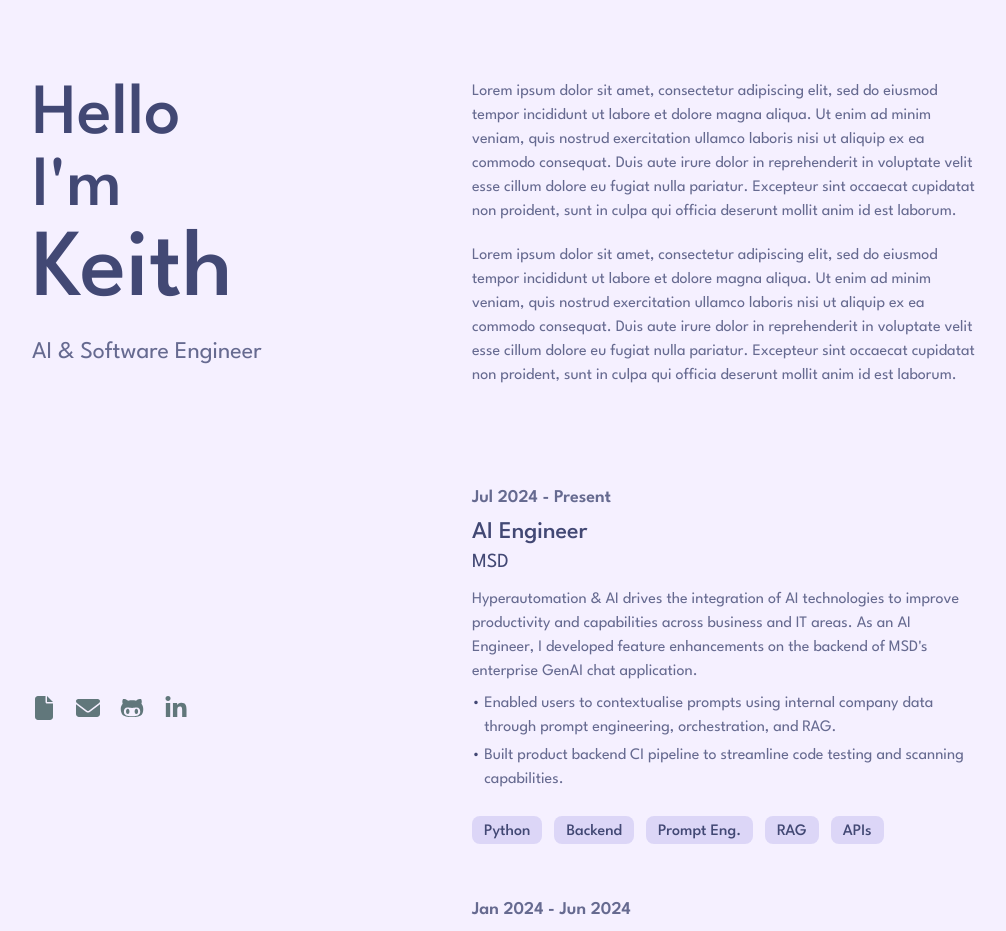
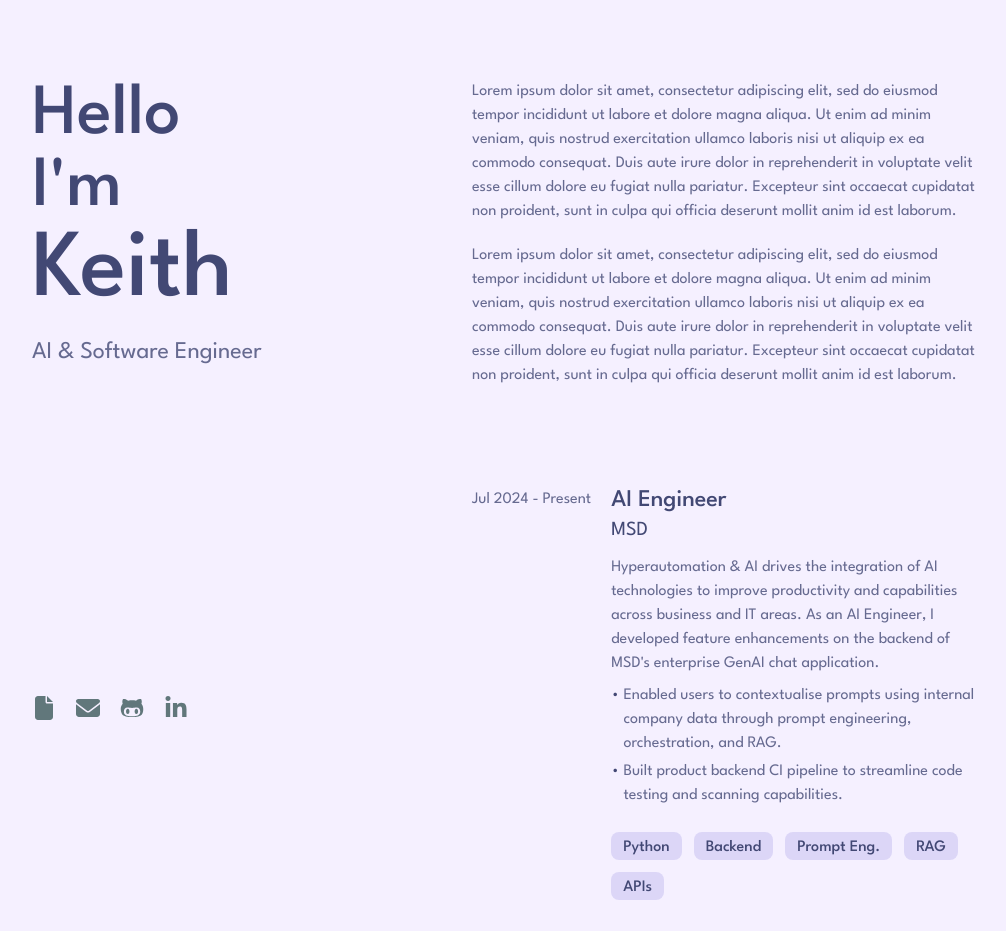
Before and after one commit to keithchewzk/heyitskeith, a React (Create React App) app: page / in a window 1280 px wide. Shown: the top 931 px of the page, without its empty margins (136-1142 px from the left). Built offline with nearby package versions, Linux system fonts and the light colour scheme.

Commit message:
move date range to side

```diff
--- a/src/components/Experience/Job.tsx
+++ b/src/components/Experience/Job.tsx
@@ -18,8 +18,11 @@ function Job({
   company,
 }: Props) {
   return (
-    <div className="mb-10 opacity-0 animate-fade-in">
-      <p className="text-lg text-text-muted font-semibold mb-1">{dateRange}</p>
+    <div className="flex flex-row mb-10 opacity-0 animate-fade-in">
+      <div className="mr-5 mt-1">
+        <p className="text-md text-text-muted text-nowrap">{dateRange}</p>
+      </div>
+      <div>
         <p className="text-2xl font-medium">{role}</p>
         <p className="text-xl mb-3">{company}</p>
         <div className="mb-3 -m-2 p-2">
@@ -36,6 +39,7 @@ function Job({
         </div>
         <Skills skills={skills} />
       </div>
+    </div>
   );
 }
 
```
Lines whose indentation alone changed are shown as unchanged.
